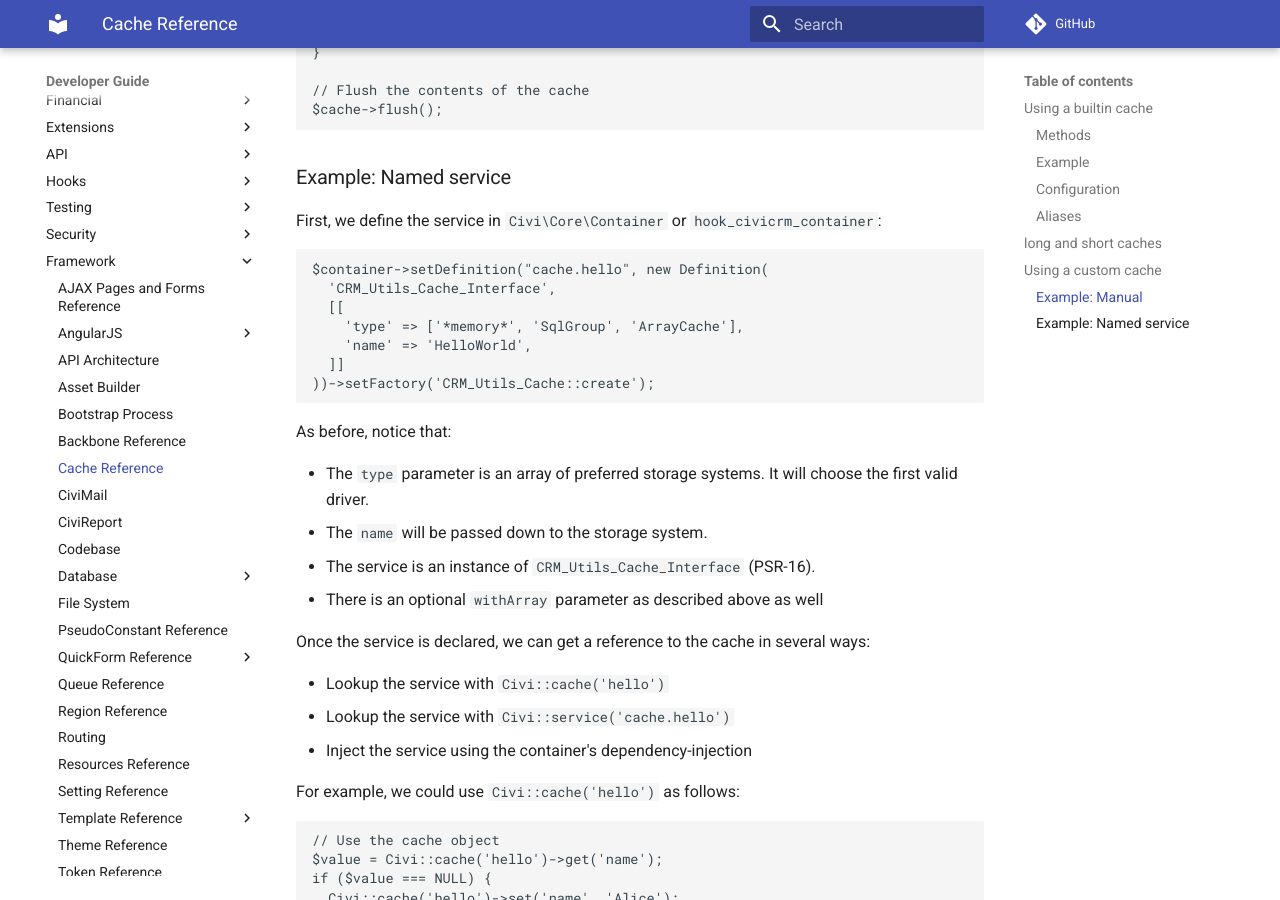
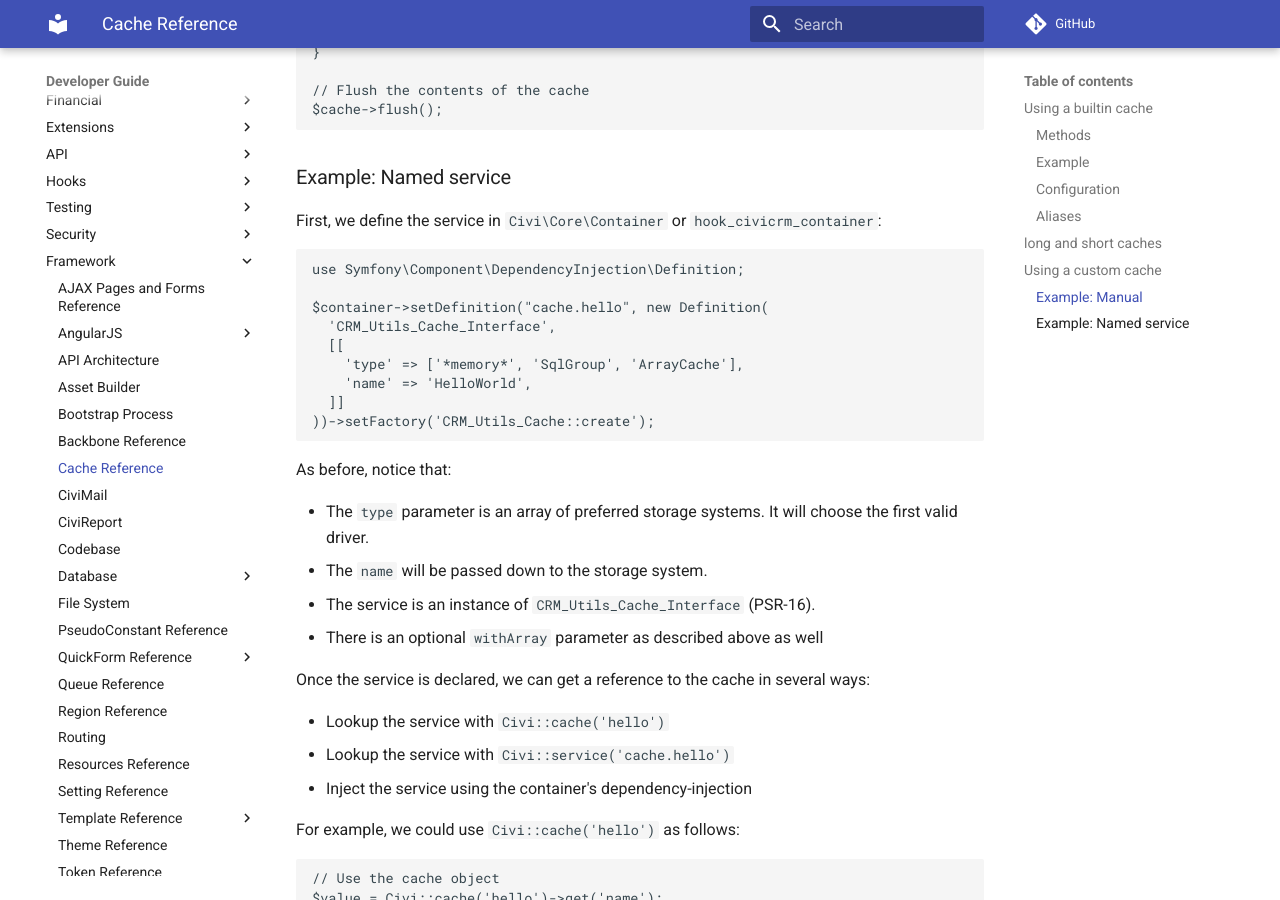
Before and after one commit to civicrm/civicrm-dev-docs, an MkDocs documentation site: the page built from docs/framework/cache.md, in a window 1280 px wide and 900 px high, scrolled down 4650 px. Built offline with MkDocs 1.6.1 and Material for MkDocs 9.7.7, drawn with Linux system fonts in a browser that asks for light colours; comment, search, counter and statistics services are not loaded; old or Windows-style settings are respelled for this version of MkDocs.

Commit message:
Add use statement for definition - hopefully people will know that goes at the top of the file

````diff
--- a/docs/framework/cache.md
+++ b/docs/framework/cache.md
@@ -154,6 +154,8 @@ $cache->flush();
 First, we define the service in `Civi\Core\Container` or `hook_civicrm_container`:
 
 ```php
+use Symfony\Component\DependencyInjection\Definition;
+
 $container->setDefinition("cache.hello", new Definition(
   'CRM_Utils_Cache_Interface',
   [[
````
